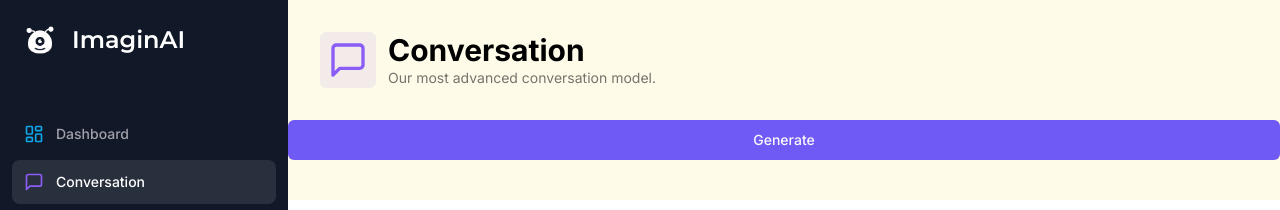
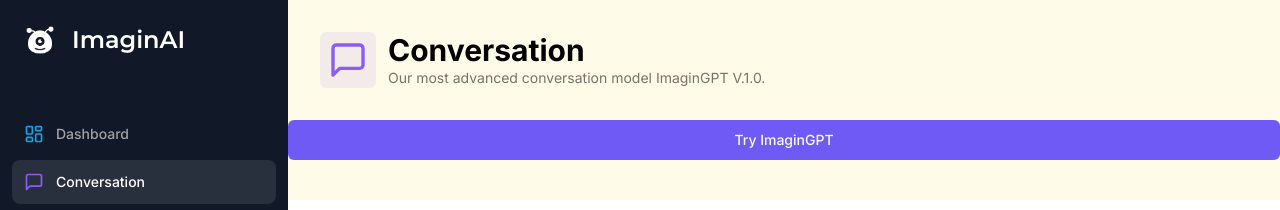
Before and after one commit to buddhi-ashen/imagin_saas, a Next.js app: page /conversation in a window 1280 px wide. Shown: the top 210 px of the page. Built offline with nearby package versions, Linux system fonts and the light colour scheme; no server answers.

Commit message:
Update page.tsx

```diff
--- a/app/(dashboard)/(routes)/conversation/page.tsx
+++ b/app/(dashboard)/(routes)/conversation/page.tsx
@@ -61,15 +61,15 @@
     <div>
       <Heading
         title="Conversation"
-        description="Our most advanced conversation model."
+        description="Our most advanced conversation model ImaginGPT V.1.0."
         icon={MessageSquare}
         iconColor="text-violet-500"
         bgColor="bg-violet-500/10"
       />
 
 
-              <Button className="col-span-12 lg:col-span-2 w-full" type="submit" disabled={isLoading} size="icon">
-                Generate
+              <Button className="col-span-12 lg:col-span-2 w-full" type="submit" disabled={isLoading} size="icon" href="https://imagingpt.vercel.app/">
+                Try ImaginGPT
               </Button>
 
     </div>
```
